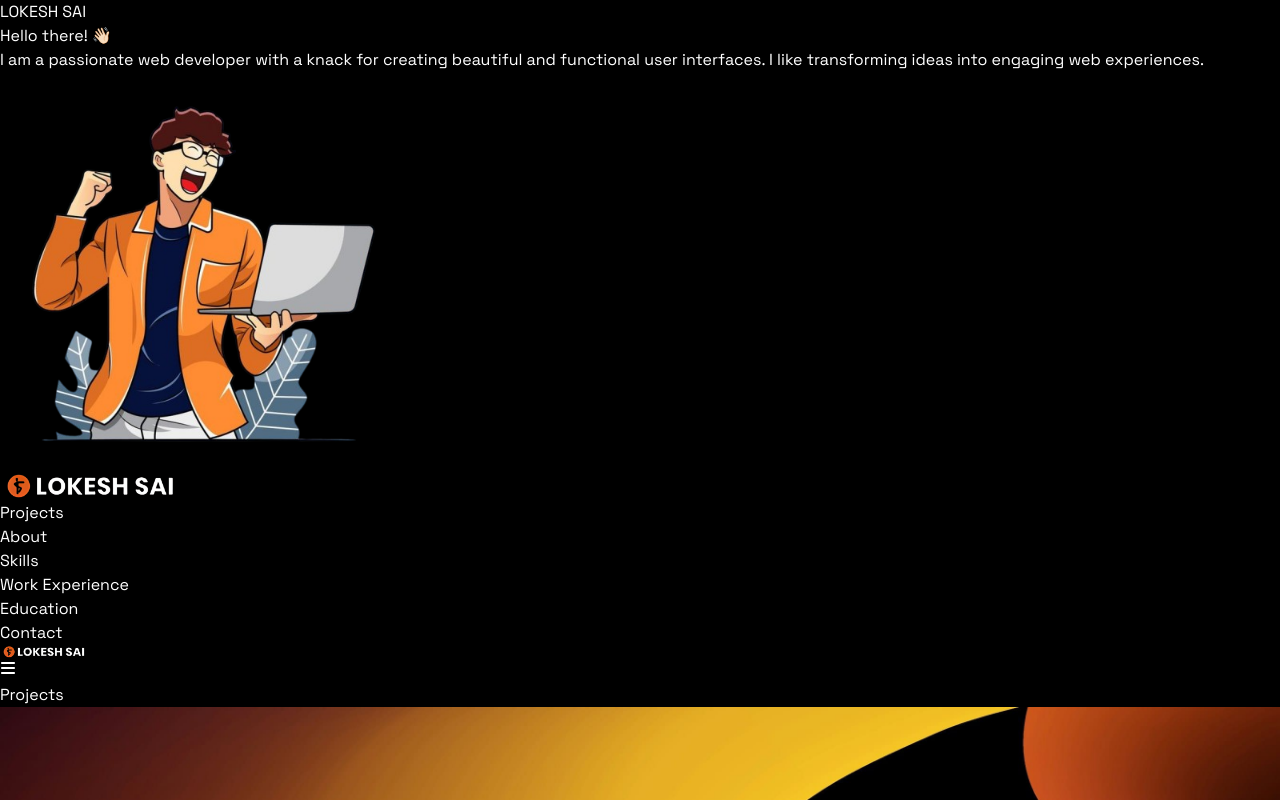
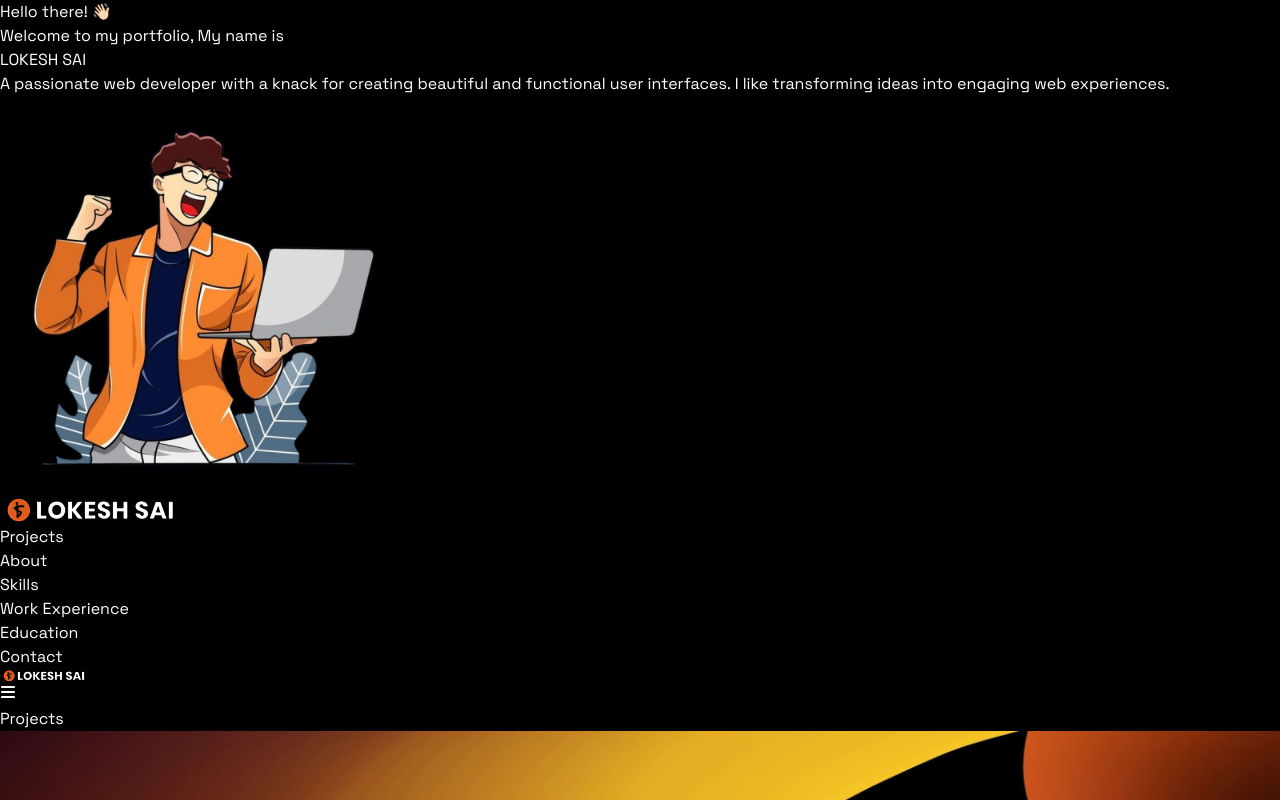
Before and after one commit to LokeshSai29/Portfolio, a React (Vite) app: page / in a window 1280 px wide. Shown: the top 800 px of the page. Built offline with nearby package versions, Linux system fonts and the light colour scheme.

Commit message:
Updated Navbar and added project assets

```diff
--- a/src/components/Navbar.jsx
+++ b/src/components/Navbar.jsx
@@ -70,7 +70,7 @@ const Navbar = () => {
                     <div className="flex items-center justify-between">
                           {/*image in mobile nav*/ }
                           <div>
-                            <a href="#">
+                          <a href="#hero" onClick={handleLogoClick}>
                               <img src={logo} width={90} className="m-2" />
                             </a>
                           </div>
--- a/src/components/hero.jsx
+++ b/src/components/hero.jsx
@@ -10,13 +10,17 @@ const hero = () => {
             animate={{opacity: 1 , x: 0}}
             transition={{ duration : 1.5}}
         className="w-full md:w-1/2">
-            <h2 className="my-8 p-2 text-4xl font-bold md:text-5xl lg:text-[7rem]">
+            <p className="my-5 p-3.5 text-3xl tracking-tighter lg:text-4xl">
+                {HERO.greet}
+            </p>
+            <p className="mb-8 p-2 text-xl">
+                {HERO.wel}
+            </p>
+            <h2 className="my-1 p-1 text-4xl font-bold md:text-5xl lg:text-[7rem]">
                 {HERO.name}
 
             </h2>
-            <p className="p-2 text-3xl tracking-tighter lg:text-4xl">
-                {HERO.greet}
-            </p>
+
             <p className="mb-8 p-2 text-xl">
                 {HERO.description}
             </p>
--- a/src/constants/index.jsx
+++ b/src/constants/index.jsx
@@ -33,9 +33,10 @@ export const NAVIGATION_LINKS = [
 
 export const HERO = {
   name: "LOKESH SAI",
+  wel : "Welcome to my portfolio, My name is ",
   greet: "Hello there! 👋🏻",
   description:
-    "I am a passionate web developer with a knack for creating beautiful and functional user interfaces. I like transforming ideas into engaging web experiences.",
+    "A passionate web developer with a knack for creating beautiful and functional user interfaces. I like transforming ideas into engaging web experiences.",
 };
 
 export const PROJECTS = [
@@ -45,7 +46,7 @@ export const PROJECTS = [
     description:
       "A personal portfolio website built with React and Tailwind CSS to showcase my skills, projects, and contact information.",
     image: projectImage1,
-    githubLink: "https://github.com/user/personal-portfolio",
+    githubLink: "https://github.com/LokeshSai29/portfolio",
   },
   {
     id: 2,
@@ -53,7 +54,7 @@ export const PROJECTS = [
     description:
       "An e-commerce web application developed using Html and CSS for showcase my skills,designed to replicate the user interface and layout of the Amazon homepage.",
     image: projectImage2,
-    githubLink: "https://github.com/LokeshSai29/AmazonClone-Frontend",
+    githubLink: "https://github.com/LokeshSai29/amazonclone",
   },
   {
     id: 3,
```
